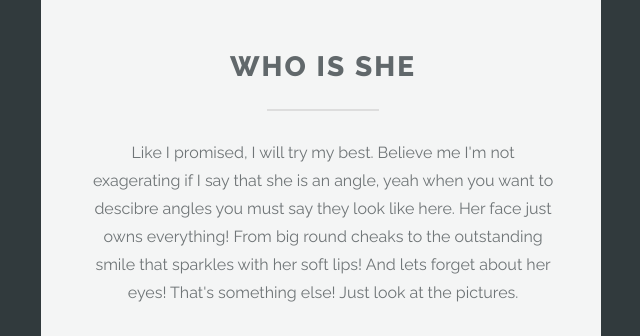
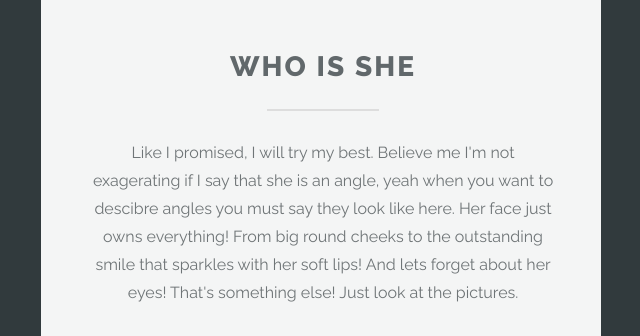
Before and after one commit to Shriefeh/My-Love, a plain HTML site: page index.html in a window 1280 px wide. Shown: the part 1700-2036 px from the top of the page, 319-959 px from the left. Drawn offline with Linux system fonts and the light colour scheme.

Commit message:
Update index.html

```diff
--- a/index.html
+++ b/index.html
@@ -48,7 +48,7 @@
 						<header class="major">
 							<h2>Who is she</h2>
 						</header>
-						<p>Like I promised, I will try my best. Believe me I'm not exagerating if I say that she is an angle, yeah when you want to descibre angles you must say they look like here. Her face just owns everything! From big round cheaks to the outstanding smile that sparkles with her soft lips! And lets forget about her eyes! That's something else! Just look at the pictures.</p>
+						<p>Like I promised, I will try my best. Believe me I'm not exagerating if I say that she is an angle, yeah when you want to descibre angles you must say they look like here. Her face just owns everything! From big round cheeks to the outstanding smile that sparkles with her soft lips! And lets forget about her eyes! That's something else! Just look at the pictures.</p>
 						<ul class="icons-grid">
 							<li>
 								<span class="icon solid major fa-camera-retro"></span>
```
